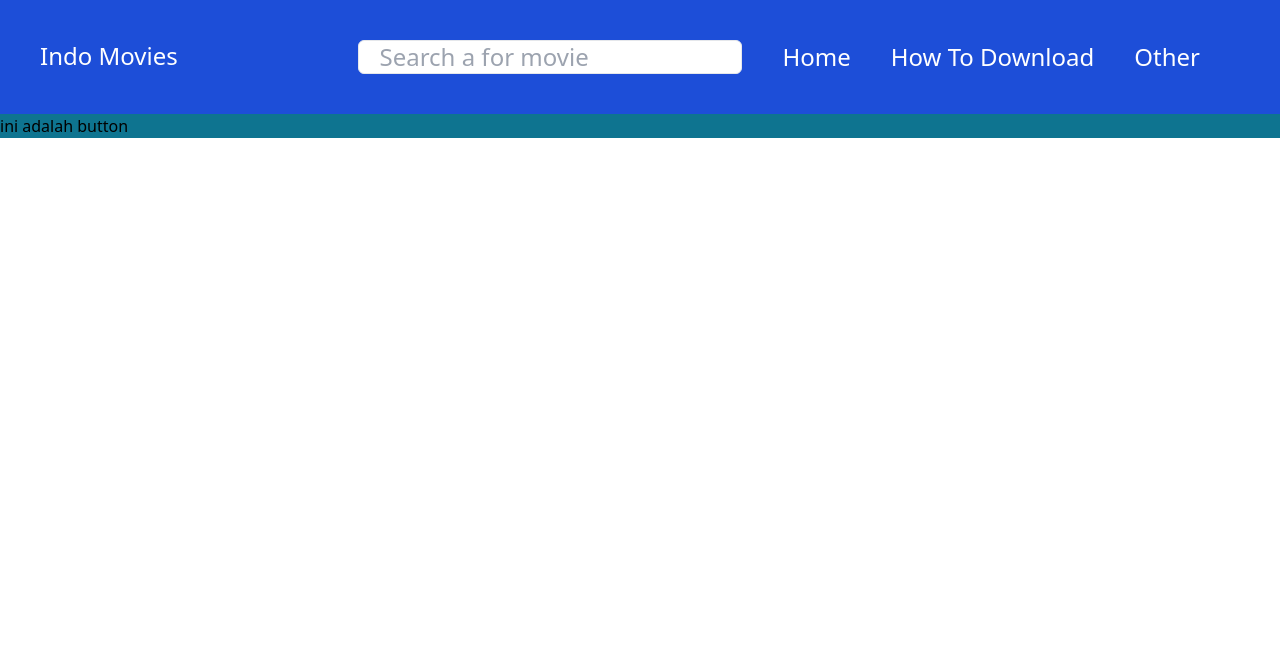
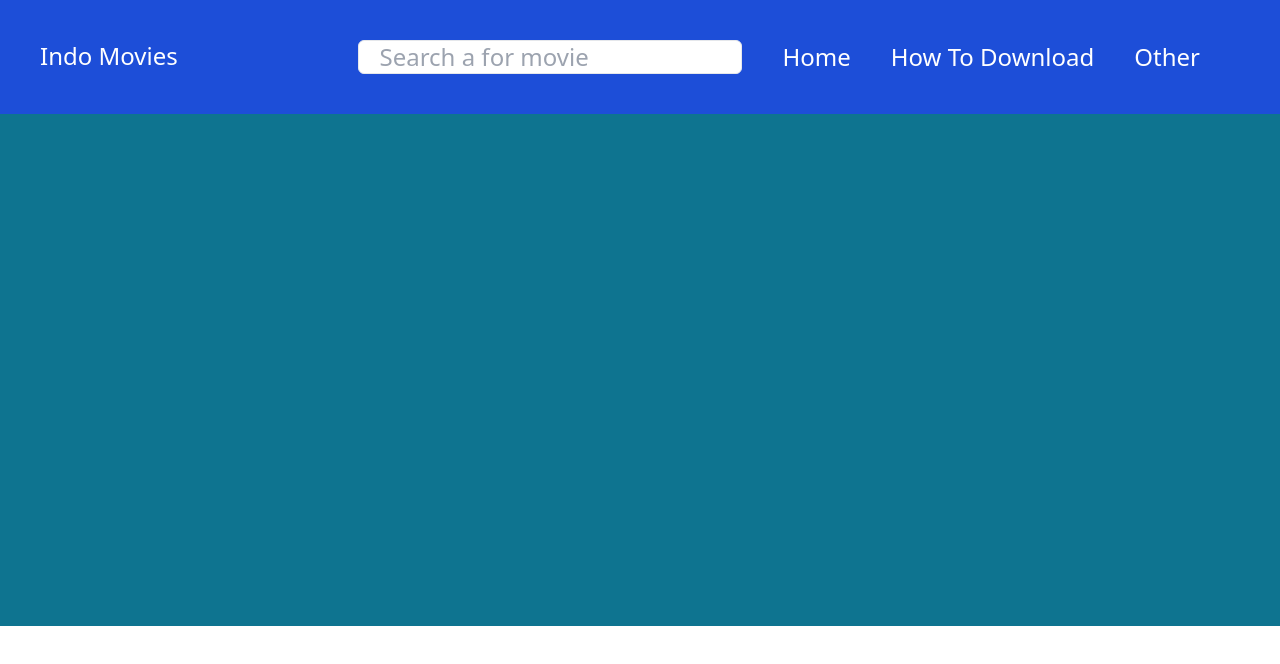
Before and after one commit to Igprad01/React-Js-Learn, a React (Vite) app: page / in a window 1280 px wide. Shown: the top 664 px of the page. Built offline with nearby package versions, Linux system fonts and the light colour scheme.

Commit message:
on progress hero_section

```diff
--- a/src/components/Layouts/hero_section.jsx
+++ b/src/components/Layouts/hero_section.jsx
@@ -5,11 +5,11 @@ import Button from "../ELements/Button/Button";
 
 const HeroSection = () => {
     return (
-        <div className="w-full bg-cyan-700 ">
-            <Heading1 />
-            <Button content = 'ini adalah button' />
+        <div className="w-full bg-cyan-700 px-64 py-64 ">
+
         </div>
     )
 }
 
+
 export default HeroSection
```
